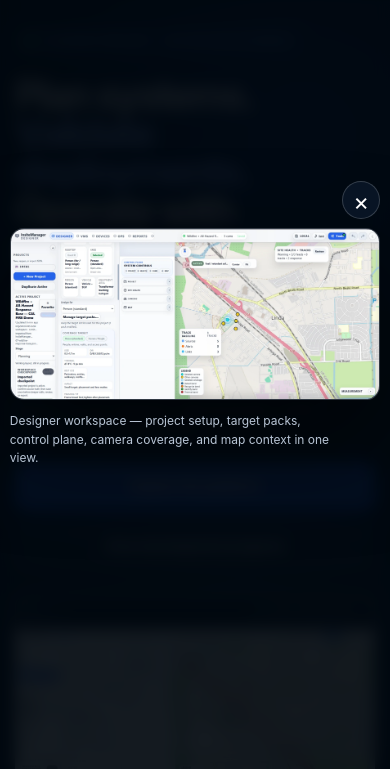
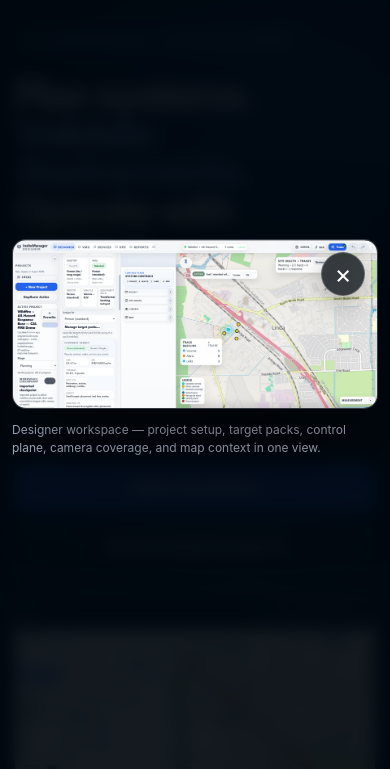
Before and after one commit to bamgitbam/insitemanager, a plain HTML site: page index.html in a window 390 px wide. Both pictures are taken after a click on the button 195 px from the left and 785 px from the top of the page. Shown: the part 74-843 px from the top of the page. Drawn offline with Linux system fonts and the light colour scheme.

Commit message:
Fix responsive header and lightbox behavior

```diff
--- a/assets/site.css
+++ b/assets/site.css
@@ -260,12 +260,16 @@ button { color: inherit; }
 .site-footer p { margin: 0; text-align: center; font-size: 10px; line-height: 1.5; }
 .copyright { font-size: 10px; white-space: nowrap; }
 
-.lightbox { width: min(95vw, 1700px); max-width: 1700px; border: 0; padding: 0; margin: auto; background: transparent; color: #fff; overflow: visible; }
+.lightbox { width: fit-content; max-width: min(calc(100vw - 24px), 1700px); border: 0; padding: 0; margin: auto; background: transparent; color: #fff; overflow: visible; }
 .lightbox::backdrop { background: rgba(1,7,14,.92); backdrop-filter: blur(8px); }
-.lightbox-frame { overflow: hidden; border-radius: 14px; border: 1px solid rgba(255,255,255,.16); background: #0b1420; box-shadow: 0 40px 100px rgba(0,0,0,.55); }
-.lightbox-frame img { width: 100%; height: auto; max-height: 82vh; object-fit: contain; }
-.lightbox p { margin: 12px 45px 0 0; color: #b8c5d5; font-size: 12px; }
-.lightbox-close { position: absolute; right: 0; top: -47px; width: 38px; height: 38px; display: grid; place-items: center; border: 1px solid rgba(255,255,255,.18); border-radius: 50%; color: #fff; background: rgba(10,24,42,.8); font-size: 24px; cursor: pointer; }
+.lightbox-content { width: fit-content; max-width: min(calc(100vw - 24px), 1700px); margin: auto; }
+.lightbox-frame { position: relative; width: fit-content; max-width: min(calc(100vw - 24px), 1700px); overflow: hidden; border-radius: 14px; border: 1px solid rgba(255,255,255,.16); background: #0b1420; box-shadow: 0 40px 100px rgba(0,0,0,.55); }
+.lightbox-frame img { display: block; width: auto; height: auto; max-width: min(calc(100vw - 24px), 1700px); max-height: calc(100vh - 120px); max-height: calc(100dvh - 120px); object-fit: contain; }
+.lightbox p { max-width: 100%; margin: 12px 0 0; color: #b8c5d5; font-size: 12px; line-height: 1.5; }
+.lightbox-close { position: absolute; right: 12px; top: 12px; width: 44px; height: 44px; display: grid; place-items: center; border: 1px solid rgba(255,255,255,.22); border-radius: 50%; color: #fff; background: rgba(4,11,19,.78); backdrop-filter: blur(8px); -webkit-backdrop-filter: blur(8px); box-shadow: 0 8px 24px rgba(0,0,0,.28); font-size: 26px; line-height: 1; cursor: pointer; transition: background .2s ease, border-color .2s ease, transform .2s ease; }
+.lightbox-close:hover { background: rgba(17,38,65,.92); border-color: rgba(255,255,255,.35); }
+.lightbox-close:focus-visible { outline: 3px solid rgba(63,119,255,.8); outline-offset: 2px; }
+.lightbox-close:active { transform: scale(.96); }
 
 .reveal { opacity: 0; transform: translateY(18px); transition: opacity .65s ease, transform .65s cubic-bezier(.22,.61,.36,1); }
 .reveal.visible { opacity: 1; transform: none; }
--- a/index.html
+++ b/index.html
@@ -444,11 +444,13 @@
   </footer>
 
   <dialog class="lightbox" data-lightbox-dialog aria-label="Screenshot viewer">
-    <button class="lightbox-close" type="button" aria-label="Close screenshot viewer" data-lightbox-close>×</button>
-    <div class="lightbox-frame">
-      <img alt="" data-lightbox-image />
+    <div class="lightbox-content">
+      <div class="lightbox-frame">
+        <img alt="" data-lightbox-image />
+        <button class="lightbox-close" type="button" aria-label="Close screenshot viewer" data-lightbox-close>×</button>
+      </div>
+      <p data-lightbox-caption></p>
     </div>
-    <p data-lightbox-caption></p>
   </dialog>
 
   <script src="assets/site.js" defer></script>
```
